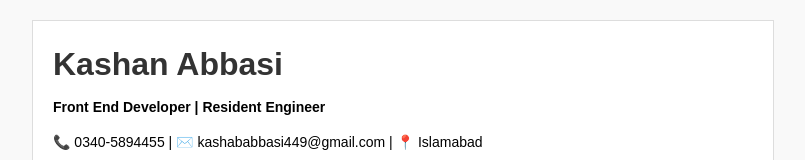
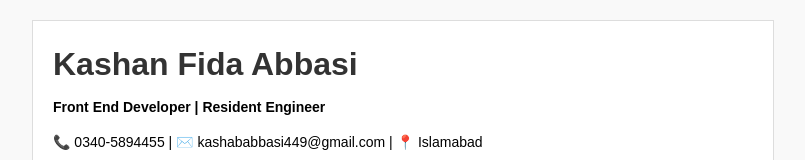
Before and after one commit to Kashan-Abbasi/CI-CD-Demo, a plain HTML site: page index.html in a window 1280 px wide. Shown: the top 160 px of the page, without its empty margins (237-1042 px from the left). Drawn offline with Linux system fonts and the light colour scheme.

Commit message:
Update HTML file

```diff
--- a/index.html
+++ b/index.html
@@ -40,7 +40,7 @@
 </head>
 <body>
   <div class="cv">
-    <h1>Kashan Abbasi</h1>
+    <h1>Kashan Fida Abbasi</h1>
     <p><strong>Front End Developer | Resident Engineer</strong></p>
     <p class="contact">
       📞 0340-5894455 | ✉️ kashababbasi449@gmail.com | 📍 Islamabad
```
